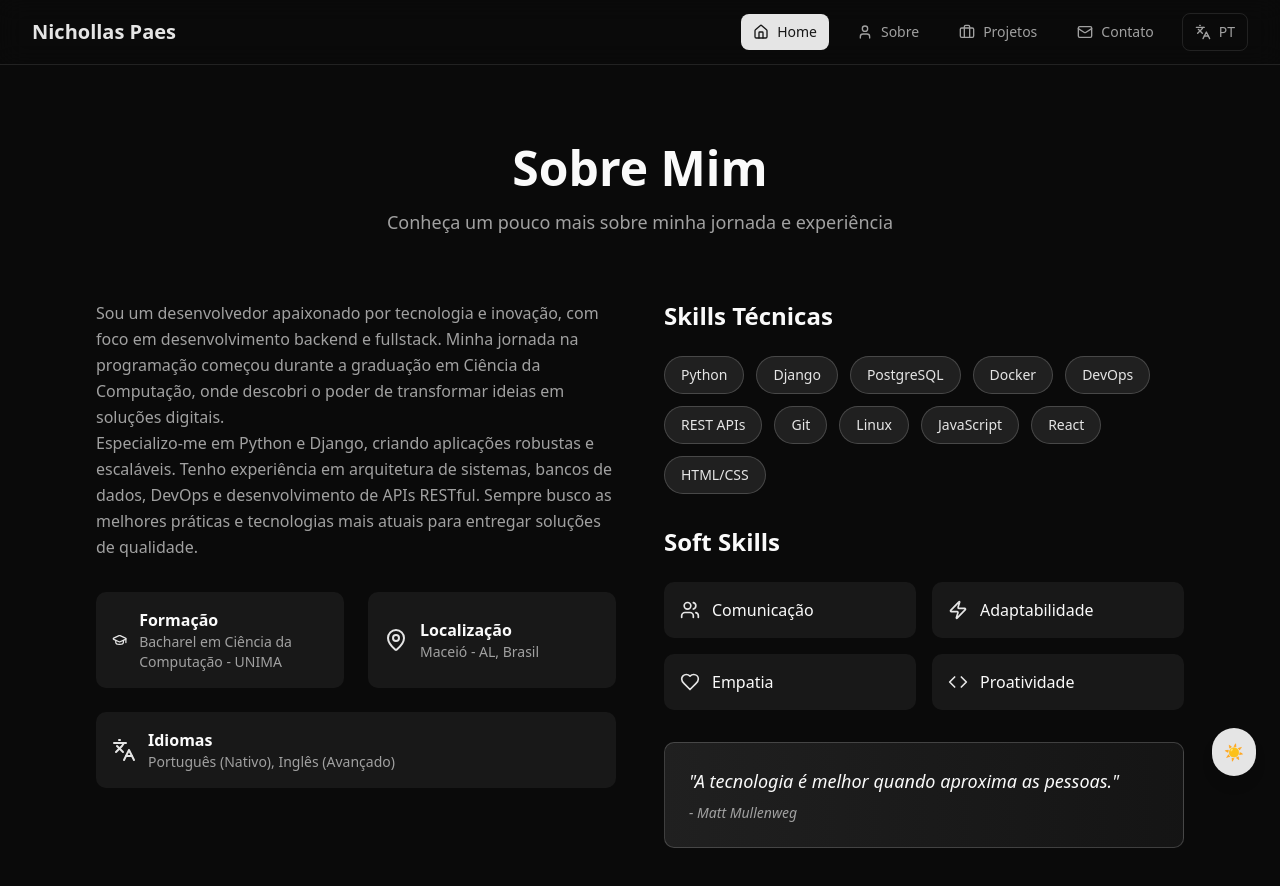
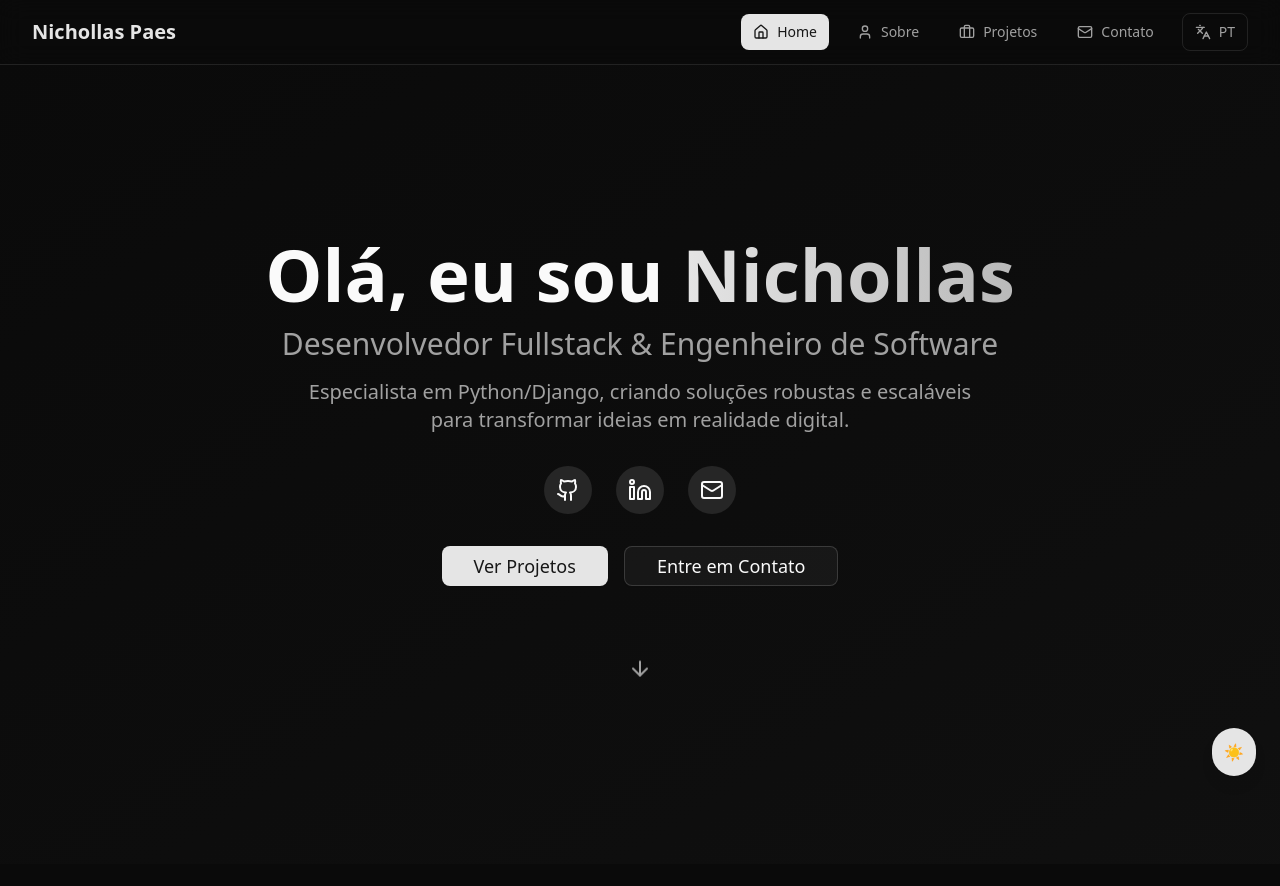
Before and after one commit to paesnichollas/site-portifolio, a React (Vite) app: page / in a window 1280 px wide. Shown: the top 886 px of the page. After the commit the page ends 864 px from the top, so only its background shows below. Built offline with nearby package versions, Linux system fonts and the light colour scheme.

Commit message:
Correção home

```diff
--- a/src/components/sections/Home.jsx
+++ b/src/components/sections/Home.jsx
@@ -1,118 +1,88 @@
-import { GraduationCap, MapPin, Languages, Code, Heart, Users, Zap } from 'lucide-react';
+import { ArrowDown, Github, Linkedin, Mail } from 'lucide-react';
+import { Button } from '@/components/ui/button';
 import { useTranslation } from '../../hooks/useTranslation';
 
-const Home = () => {
+const Home = ({ onSectionChange }) => {
   const { t } = useTranslation();
 
-  const technicalSkills = [
-    'Python', 'Django', 'PostgreSQL', 'Docker', 'DevOps', 'REST APIs',
-    'Git', 'Linux', 'JavaScript', 'React', 'HTML/CSS'
-  ];
-
-  const softSkills = [
-    { name: t('about.softSkillsList.communication'), icon: Users },
-    { name: t('about.softSkillsList.adaptability'), icon: Zap },
-    { name: t('about.softSkillsList.empathy'), icon: Heart },
-    { name: t('about.softSkillsList.proactivity'), icon: Code },
-  ];
-
   return (
-    <section className="min-h-screen py-20 bg-background">
-      <div className="max-w-6xl mx-auto px-4 sm:px-6 lg:px-8">
-        <div className="text-center mb-16">
-          <h2 className="text-3xl sm:text-4xl lg:text-5xl font-bold text-foreground mb-4">
-            {t('about.title')}
-          </h2>
-          <p className="text-lg text-muted-foreground max-w-2xl mx-auto">
-            {t('about.subtitle')}
-          </p>
-        </div>
-
-        <div className="grid lg:grid-cols-2 gap-12 items-start">
-          {/* Bio Section */}
-          <div className="space-y-8">
-            <div className="prose prose-lg dark:prose-invert max-w-none">
-              <p className="text-muted-foreground leading-relaxed">
-                {t('about.bio1')}
-              </p>
-              <p className="text-muted-foreground leading-relaxed">
-                {t('about.bio2')}
-              </p>
-            </div>
-
-            {/* Personal Info */}
-            <div className="grid sm:grid-cols-2 gap-6">
-              <div className="flex items-center gap-3 p-4 rounded-lg bg-muted/50">
-                <GraduationCap className="text-primary" size={24} />
-                <div>
-                  <h3 className="font-semibold text-foreground">{t('about.education')}</h3>
-                  <p className="text-sm text-muted-foreground">{t('about.educationValue')}</p>
-                </div>
-              </div>
-              <div className="flex items-center gap-3 p-4 rounded-lg bg-muted/50">
-                <MapPin className="text-primary" size={24} />
-                <div>
-                  <h3 className="font-semibold text-foreground">{t('about.location')}</h3>
-                  <p className="text-sm text-muted-foreground">{t('about.locationValue')}</p>
-                </div>
-              </div>
-              <div className="flex items-center gap-3 p-4 rounded-lg bg-muted/50 sm:col-span-2">
-                <Languages className="text-primary" size={24} />
-                <div>
-                  <h3 className="font-semibold text-foreground">{t('about.languages')}</h3>
-                  <p className="text-sm text-muted-foreground">{t('about.languagesValue')}</p>
-                </div>
-              </div>
-            </div>
+    <section className="min-h-screen flex items-center justify-center bg-gradient-to-br from-background to-muted/20">
+      <div className="max-w-4xl mx-auto px-4 sm:px-6 lg:px-8 text-center">
+        <div className="space-y-8">
+          {/* Greeting */}
+          <div className="space-y-4">
+            <h1 className="text-4xl sm:text-6xl lg:text-7xl font-bold text-foreground">
+              {t('home.greeting')}{' '}
+              <span className="text-primary bg-gradient-to-r from-primary to-primary/80 bg-clip-text text-transparent">
+                {t('home.name')}
+              </span>
+            </h1>
+            <h2 className="text-xl sm:text-2xl lg:text-3xl text-muted-foreground font-light">
+              {t('home.role')}
+            </h2>
+            <p className="text-lg sm:text-xl text-muted-foreground max-w-2xl mx-auto">
+              {t('home.description')}
+            </p>
           </div>
 
-          {/* Skills Section */}
-          <div className="space-y-8">
-            {/* Technical Skills */}
-            <div>
-              <h3 className="text-2xl font-bold text-foreground mb-6">{t('about.technicalSkills')}</h3>
-              <div className="flex flex-wrap gap-3">
-                {technicalSkills.map((skill, index) => (
-                  <span
-                    key={index}
-                    className="px-4 py-2 bg-primary/10 text-primary rounded-full text-sm font-medium border border-primary/20 hover:bg-primary/20 transition-colors duration-200"
-                  >
-                    {skill}
-                  </span>
-                ))}
-              </div>
-            </div>
+          {/* Social Links */}
+          <div className="flex justify-center space-x-6">
+            <a
+              href="https://github.com/paesnichollas"
+              target="_blank"
+              rel="noopener noreferrer"
+              className="p-3 rounded-full bg-muted hover:bg-accent transition-colors duration-200"
+            >
+              <Github size={24} className="text-foreground" />
+            </a>
+            <a
+              href="https://www.linkedin.com/in/nichollas-rocha-de-ara%C3%BAjo-paes-a84a441a3/?trk=opento_sprofile_details"
+              target="_blank"
+              rel="noopener noreferrer"
+              className="p-3 rounded-full bg-muted hover:bg-accent transition-colors duration-200"
+            >
+              <Linkedin size={24} className="text-foreground" />
+            </a>
+            <a
+              href="mailto:paesnichollas@gmail.com"
+              className="p-3 rounded-full bg-muted hover:bg-accent transition-colors duration-200"
+            >
+              <Mail size={24} className="text-foreground" />
+            </a>
+          </div>
 
-            {/* Soft Skills */}
-            <div>
-              <h3 className="text-2xl font-bold text-foreground mb-6">{t('about.softSkills')}</h3>
-              <div className="grid grid-cols-2 gap-4">
-                {softSkills.map((skill, index) => {
-                  const Icon = skill.icon;
-                  return (
-                    <div
-                      key={index}
-                      className="flex items-center gap-3 p-4 rounded-lg bg-muted/50 hover:bg-muted transition-colors duration-200"
-                    >
-                      <Icon className="text-primary" size={20} />
-                      <span className="font-medium text-foreground">{skill.name}</span>
-                    </div>
-                  );
-                })}
-              </div>
-            </div>
+          {/* CTA Buttons */}
+          <div className="flex flex-col sm:flex-row gap-4 justify-center items-center">
+            <Button
+              onClick={() => onSectionChange('projects')}
+              size="lg"
+              className="px-8 py-3 text-lg"
+            >
+              {t('home.viewProjects')}
+            </Button>
+            <Button
+              onClick={() => onSectionChange('contact')}
+              variant="outline"
+              size="lg"
+              className="px-8 py-3 text-lg"
+            >
+              {t('home.getInTouch')}
+            </Button>
+          </div>
 
-            {/* Quote */}
-            <div className="p-6 rounded-lg bg-gradient-to-r from-primary/10 to-primary/5 border border-primary/20">
-              <blockquote className="text-foreground italic text-lg">
-                {t('about.quote')}
-              </blockquote>
-              <cite className="text-muted-foreground text-sm mt-2 block">{t('about.quoteAuthor')}</cite>
-            </div>
+          {/* Scroll Indicator */}
+          <div className="flex justify-center pt-8">
+            <button
+              onClick={() => onSectionChange('about')}
+              className="animate-bounce p-2 rounded-full hover:bg-accent transition-colors duration-200"
+            >
+              <ArrowDown size={24} className="text-muted-foreground" />
+            </button>
           </div>
         </div>
       </div>
     </section>
   );
 };
+
 export default Home;
```
